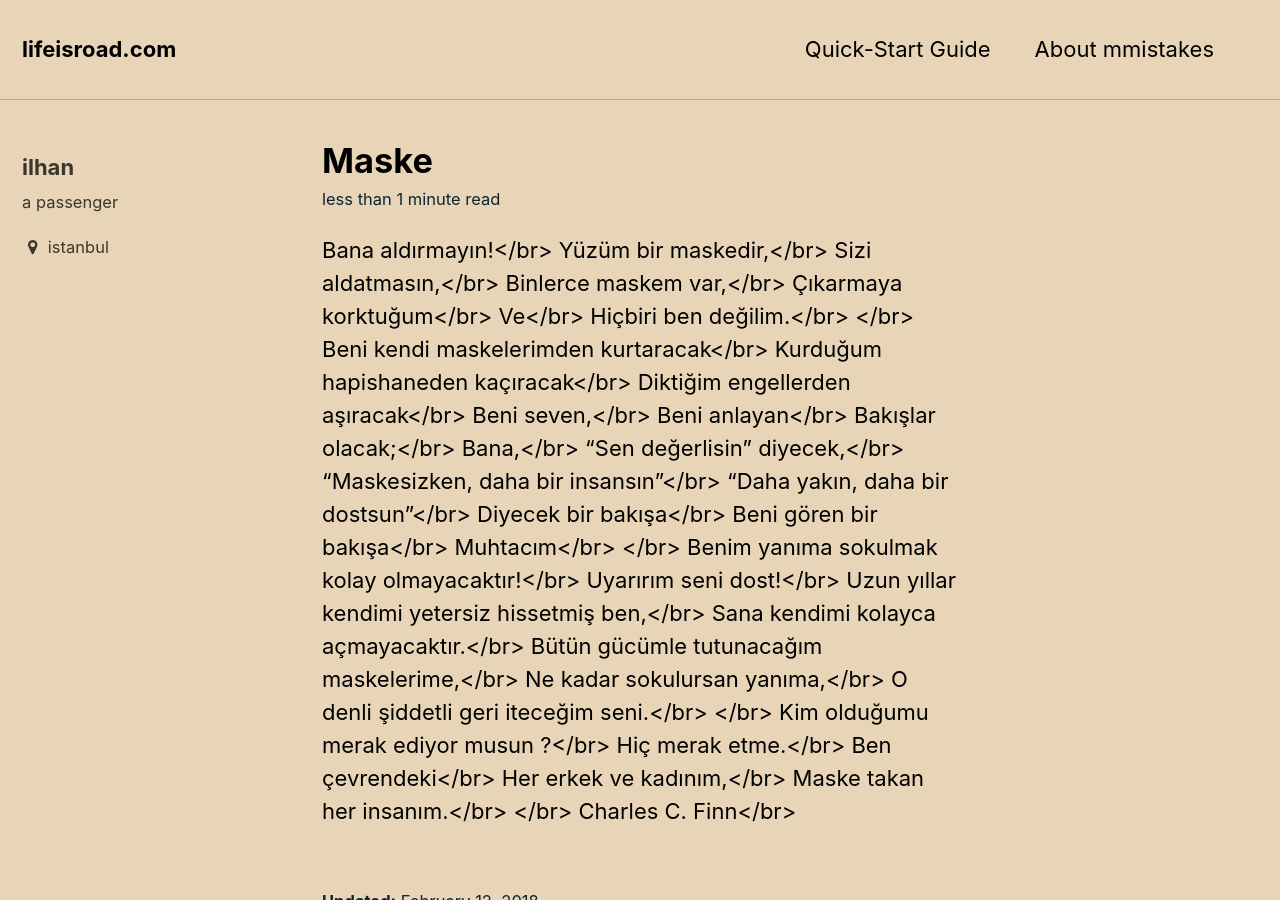
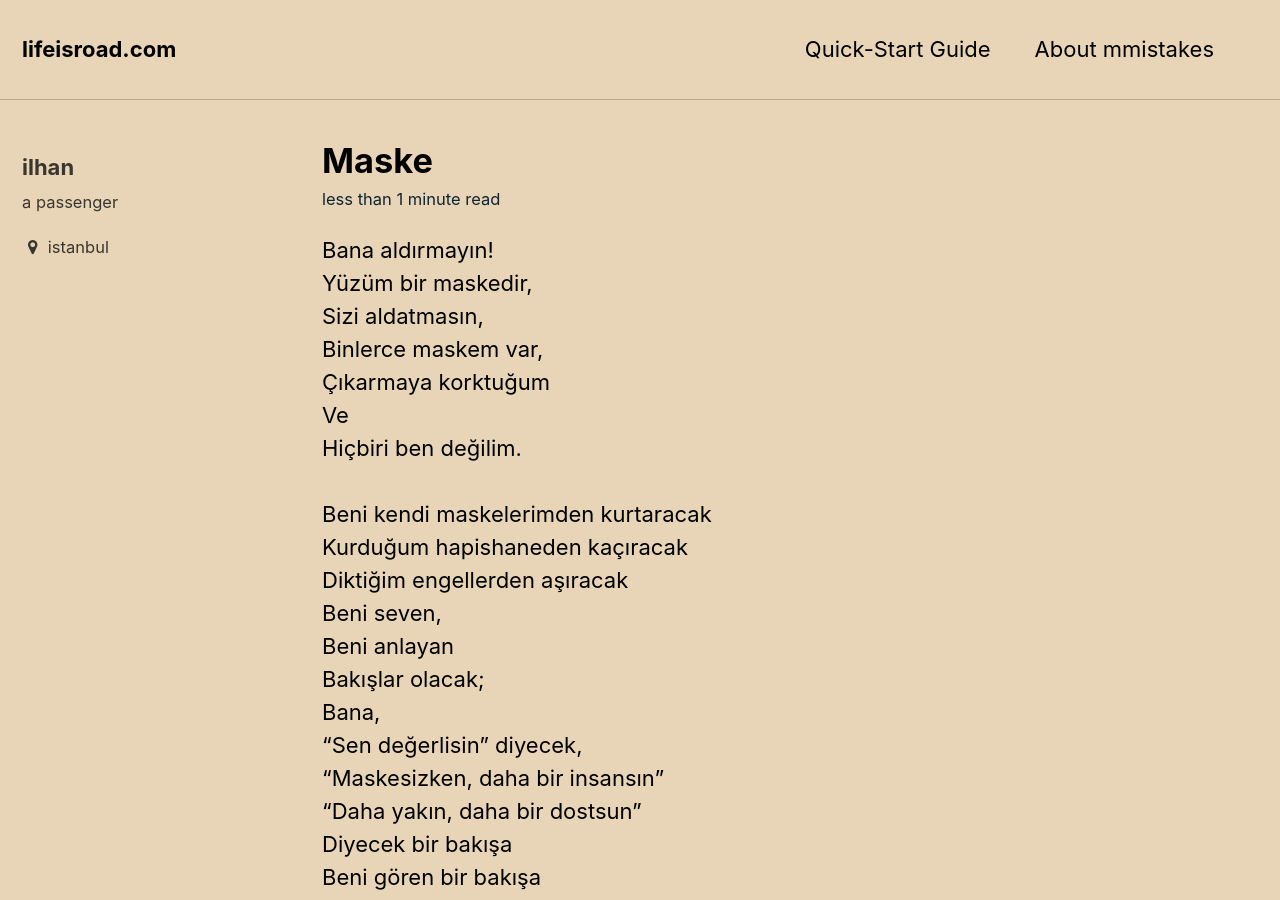
Before and after one commit to ilhangoren/ilhangoren.github.io, a Jekyll site: the page built from _posts/2018-2-12-Maske.md, in a window 1280 px wide and 900 px high. Built offline with Jekyll 4.4.1, drawn with Linux system fonts in a browser that asks for light colours; some of the changed text lies outside the part shown.

Commit message:
br duzeltildi

```diff
--- a/_posts/2018-2-12-Maske.md
+++ b/_posts/2018-2-12-Maske.md
@@ -1,37 +1,37 @@
-Bana aldırmayın!</br>
-Yüzüm bir maskedir,</br>
-Sizi aldatmasın,</br>
-Binlerce maskem var,</br>
-Çıkarmaya korktuğum</br>
-Ve</br>
-Hiçbiri ben değilim.</br>
-</br>
-Beni kendi maskelerimden kurtaracak</br>
-Kurduğum hapishaneden kaçıracak</br>
-Diktiğim engellerden aşıracak</br>
-Beni seven,</br>
-Beni anlayan</br>
-Bakışlar olacak;</br>
-Bana,</br>
-"Sen değerlisin" diyecek,</br>
-"Maskesizken, daha bir insansın"</br>
-"Daha yakın, daha bir dostsun"</br>
-Diyecek bir bakışa</br>
-Beni gören bir bakışa</br>
-Muhtacım</br>
-</br>
-Benim yanıma sokulmak kolay olmayacaktır!</br>
-Uyarırım seni dost!</br>
-Uzun yıllar kendimi yetersiz hissetmiş ben,</br>
-Sana kendimi kolayca açmayacaktır.</br>
-Bütün gücümle tutunacağım maskelerime,</br>
-Ne kadar sokulursan yanıma,</br>
-O denli şiddetli geri iteceğim seni.</br>
-</br>
-Kim olduğumu merak ediyor musun ?</br>
-Hiç merak etme.</br>
-Ben çevrendeki</br>
-Her erkek ve kadınım,</br>
-Maske takan her insanım.</br>
-</br>
-Charles C. Finn</br>
+Bana aldırmayın!<br/>
+Yüzüm bir maskedir,<br/>
+Sizi aldatmasın,<br/>
+Binlerce maskem var,<br/>
+Çıkarmaya korktuğum<br/>
+Ve<br/>
+Hiçbiri ben değilim.<br/>
+<br/>
+Beni kendi maskelerimden kurtaracak<br/>
+Kurduğum hapishaneden kaçıracak<br/>
+Diktiğim engellerden aşıracak<br/>
+Beni seven,<br/>
+Beni anlayan<br/>
+Bakışlar olacak;<br/>
+Bana,<br/>
+"Sen değerlisin" diyecek,<br/>
+"Maskesizken, daha bir insansın"<br/>
+"Daha yakın, daha bir dostsun"<br/>
+Diyecek bir bakışa<br/>
+Beni gören bir bakışa<br/>
+Muhtacım<br/>
+<br/>
+Benim yanıma sokulmak kolay olmayacaktır!<br/>
+Uyarırım seni dost!<br/>
+Uzun yıllar kendimi yetersiz hissetmiş ben,<br/>
+Sana kendimi kolayca açmayacaktır.<br/>
+Bütün gücümle tutunacağım maskelerime,<br/>
+Ne kadar sokulursan yanıma,<br/>
+O denli şiddetli geri iteceğim seni.<br/>
+<br/>
+Kim olduğumu merak ediyor musun?<br/>
+Hiç merak etme.<br/>
+Ben çevrendeki<br/>
+Her erkek ve kadınım,<br/>
+Maske takan her insanım.<br/>
+<br/>
+Charles C. Finn<br/>
```
